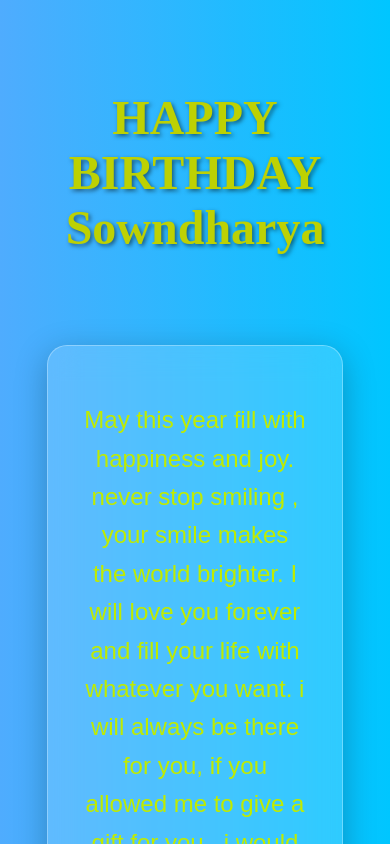
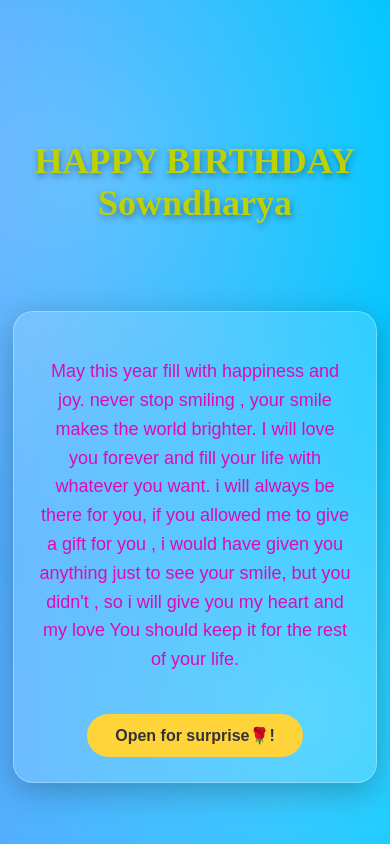
Before and after one commit to vishalkathirvel0-rgb/birthday, a plain HTML site: page index.html in a window 390 px wide. Shown: the top 844 px of the page. Drawn offline with Linux system fonts and the light colour scheme; a web font is replaced by a local one.

Commit message:
Refactor CSS styles and add media queries

```diff
--- a/style.css
+++ b/style.css
@@ -1,11 +1,22 @@
 @import url('https://fonts.googleapis.com/css2?family=Kavoon&display=swap');
 
 body {
-    background: linear-gradient(to right, #4facfe, #00c6ff);
+    min-height: 100vh;
+    margin: 0;
+    padding:0;
+    display: flex;
+    flex-direction: column;
+    justify-content: center;
     font-family: Arial, sans-serif;
     text-align: center;
     padding-top: 50px;
+    background:
+        radial-gradient(circle at 20% 20%, rgba(255, 255, 255, 0.2), transparent 50%),
+        radial-gradient(circle at 80% 80%, rgba(255, 255, 255, 0.2), transparent 50%),
+        linear-gradient(to right, #4facfe, #00c6ff);
+
 }
+
 
 h1 {
     font-family: 'Kavoon';
@@ -13,10 +24,21 @@
     font-size: 48px;
     text-shadow: 2px 2px 4px rgba(0, 0, 0, 0.5);
     animation: fadeIn 1s ease 0.5s forwards;
+    animation: titleGlow 2s ease-in-out infinite alternate;
 }
-
+@keyframes titleGlow{
+    from{
+        transform: translateY(0);
+        text-shadow: 0 3px 10px rgba(0,0,0,0.25);
+    }
+    to{
+        transform: translateY(-10px);
+        text-shadow: 0 3px 10px rgba(0,0,0,0.3)
+                      0 0 20px rgba(255,255,255,0.5);
+    }
+}
 p {
-    color: #c0eb00;
+    color: #de09bb;
     font-size: 24px;
     max-width: 600px;
     margin: 20px auto;
@@ -108,5 +130,24 @@
         transform: translateY(110vh) rotate(360deg);
         opacity: 0;
     }
+}
+@media (max-width: 600px) {
+    h1 {
+        font-size: 36px;
+    }
+
+    p {
+        font-size: 18px;
+    }
+
+    .card {
+        width: 80%;
+        padding: 25px;
+    }
+
+    button {
+        padding: 12px 28px;
+        font-size: 16px;
+    }
 
 }
```
